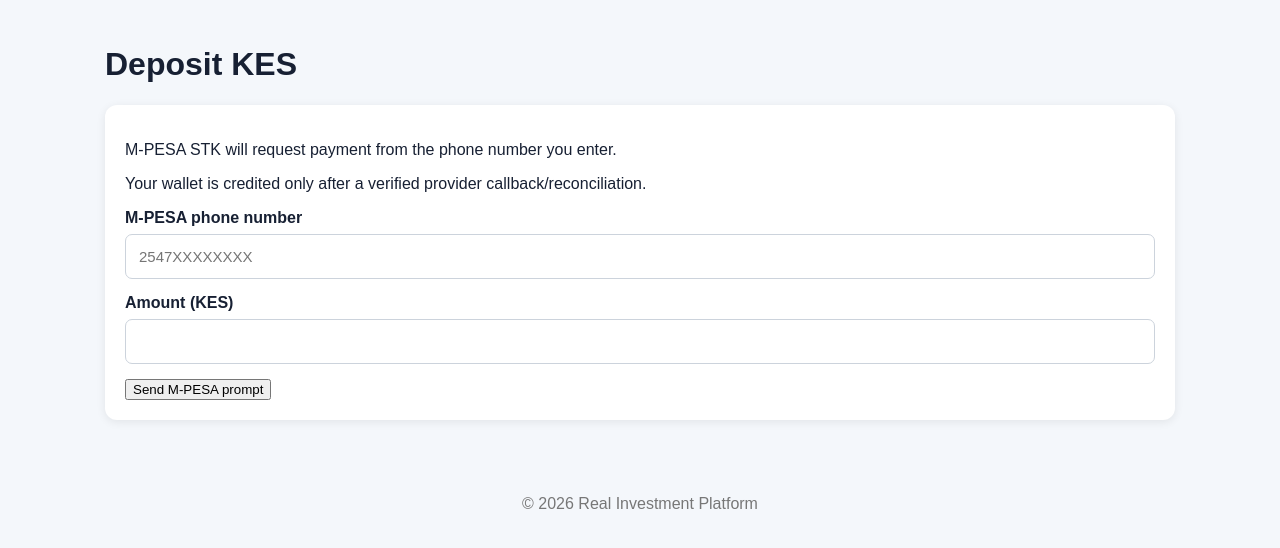
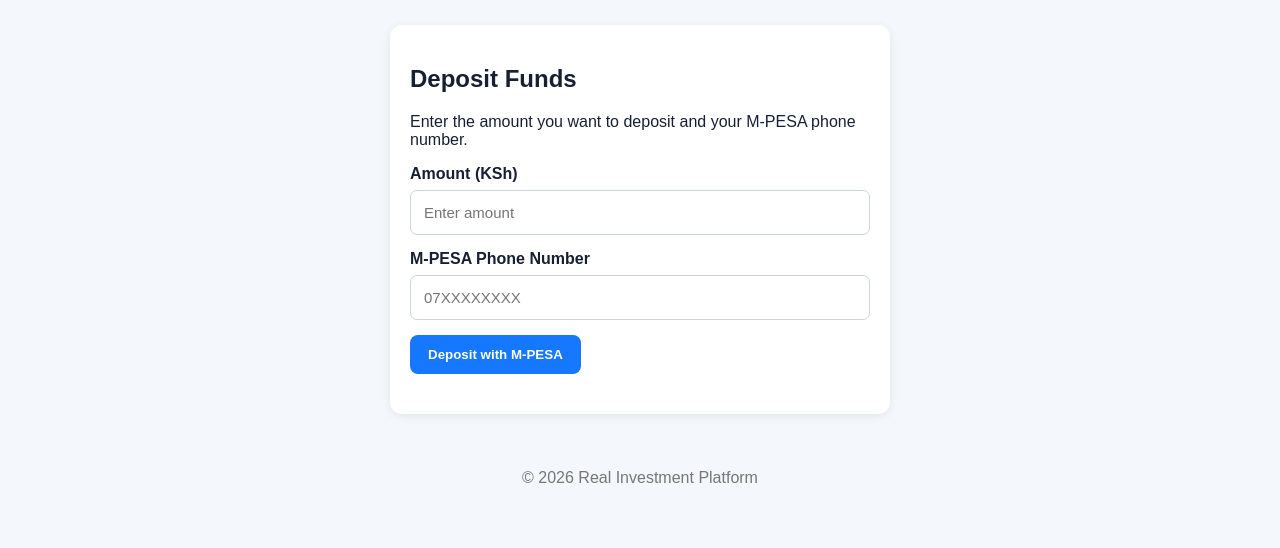
Before and after one commit to kiplangatduncan/real-investment-platform, a Flask app: page /deposit in a window 1280 px wide. Shown: the part 53-601 px from the top of the page. Run offline with Flask 3, Linux system fonts and the light colour scheme; the visitor is signed in with stand-in values (Sample User, id 1); some libraries are stand-ins or nearby versions.

Commit message:
Update deposit.html

```diff
--- a/app/templates/deposit.html
+++ b/app/templates/deposit.html
@@ -1,14 +1,131 @@
 {% extends "base.html" %}
+
+{% block title %}
+Deposit Funds
+{% endblock %}
+
 {% block content %}
-<h1>Deposit KES</h1>
-<div class="card">
-<p>M-PESA STK will request payment from the phone number you enter.</p>
-<p>Your wallet is credited only after a verified provider callback/reconciliation.</p>
-<form method="post">
-<input type="hidden" name="csrf_token" value="{{ csrf_token() }}">
-<label>M-PESA phone number<input name="phone" placeholder="2547XXXXXXXX" required></label>
-<label>Amount (KES)<input type="number" name="amount" min="10" step="1" required></label>
-<button class="button">Send M-PESA prompt</button>
-</form>
+
+<div class="card"
+     style="max-width:500px;margin:auto;">
+
+    <h2>Deposit Funds</h2>
+
+    <p>
+        Enter the amount you want to deposit
+        and your M-PESA phone number.
+    </p>
+
+    <form id="depositForm">
+
+        <label>Amount (KSh)</label>
+
+        <input
+            type="number"
+            id="amount"
+            name="amount"
+            min="10"
+            step="1"
+            placeholder="Enter amount"
+            required
+        >
+
+        <label>M-PESA Phone Number</label>
+
+        <input
+            type="tel"
+            id="phone"
+            name="phone"
+            placeholder="07XXXXXXXX"
+            required
+        >
+
+        <button
+            class="btn"
+            type="submit">
+
+            Deposit with M-PESA
+
+        </button>
+
+    </form>
+
+    <div id="message"
+         style="margin-top:20px;">
+    </div>
+
 </div>
+
+<script>
+
+document
+.getElementById("depositForm")
+.addEventListener("submit", async function(event) {
+
+    event.preventDefault();
+
+    const amount =
+        document.getElementById("amount").value;
+
+    const phone =
+        document.getElementById("phone").value;
+
+    const message =
+        document.getElementById("message");
+
+    message.innerHTML =
+        "Sending payment request...";
+
+    try {
+
+        const response = await fetch(
+            "/payments/deposit",
+            {
+                method: "POST",
+
+                headers: {
+                    "Content-Type":
+                    "application/json"
+                },
+
+                body: JSON.stringify({
+                    amount: amount,
+                    phone: phone
+                })
+            }
+        );
+
+        const data = await response.json();
+
+        if (data.success) {
+
+            message.innerHTML =
+                "<span class='success'>" +
+                "M-PESA request sent. " +
+                "Check your phone and enter your PIN." +
+                "</span>";
+
+        } else {
+
+            message.innerHTML =
+                "<span class='danger'>" +
+                (data.message ||
+                "Payment request failed.") +
+                "</span>";
+
+        }
+
+    } catch (error) {
+
+        message.innerHTML =
+            "<span class='danger'>" +
+            "Unable to connect to payment server." +
+            "</span>";
+
+    }
+
+});
+
+</script>
+
 {% endblock %}
```
